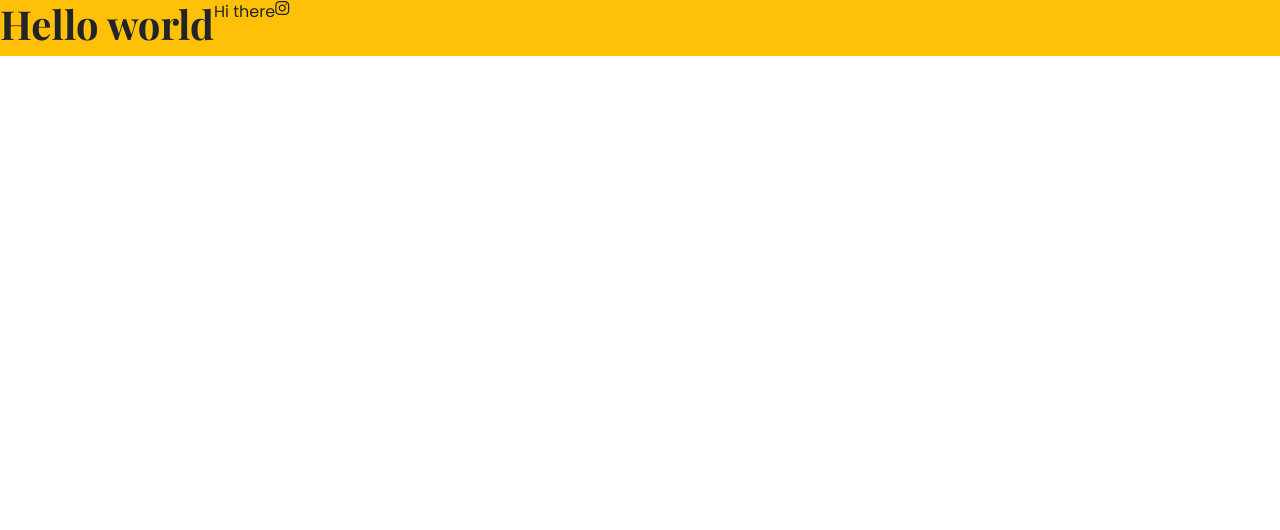
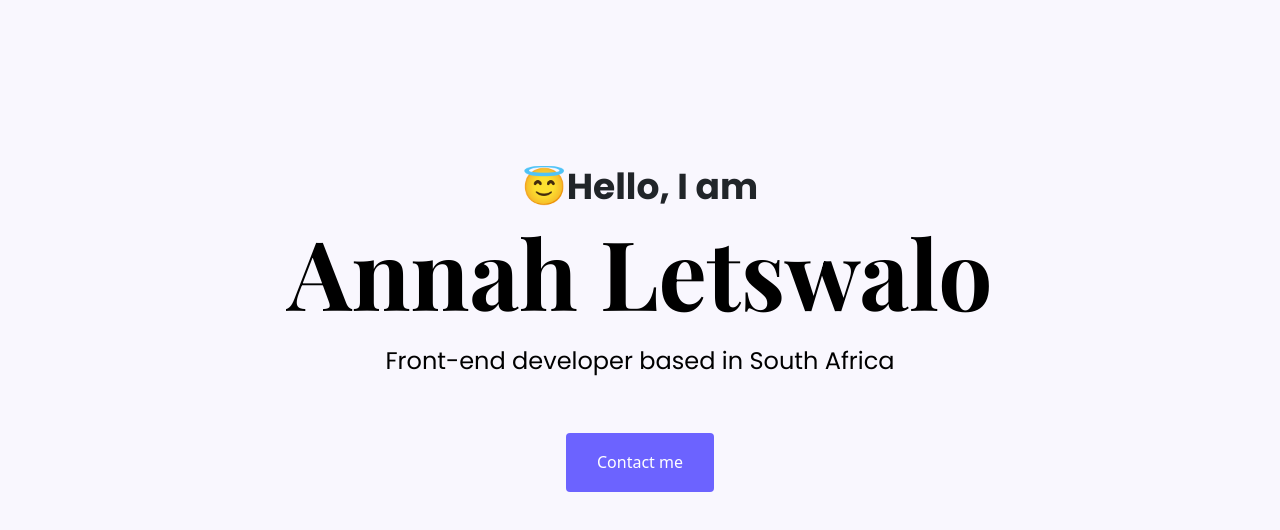
Before and after one commit to Aletswalo/portfolio-project, a plain HTML site: page index.html in a window 1280 px wide. Drawn offline with nearby package versions, Linux system fonts and the light colour scheme; a web font is replaced by a local one.

Commit message:
Added hero and CSS variables

```diff
--- a/index.html
+++ b/index.html
@@ -13,14 +13,17 @@
     <title>Document</title>
 </head>
 <body>
-    <div class="d-flex bg-warning">
-    <h1>
-        Hello world
-    </h1>
-    <p>
-        Hi there
-    </p>
-    <i class="fa-brands fa-instagram"></i>
+    <div class="hero">
+   <p>
+    😇Hello, I am
+   </p>
+   <h1>
+   Annah Letswalo
+   </h1>
+   <h2 class="mb-5">
+    Front-end developer based in South Africa
+   </h2>
+   <a href="#" class="btn btn-branding">Contact me</a>
     </div>
 </body>
 </html>
--- a/src/styles.css
+++ b/src/styles.css
@@ -1,11 +1,52 @@
+
+:root {
+    --branding-color: #6c63ff;
+    --secondary-color: #f9f7fe;
+    --heading-font-family: "Playfair Display", serif;
+    --default-font-family: "Poppins", sans-serif;
+}
 
 
+
+h1, h2, h3, h4, h5, h6 {
+    font-family: var(--heading-font-family);
+    font-weight: bold;
+    color: black;
+}
+
 h1 {
-    font-family: "Playfair Display", serif;
-    font-weight: bold;
+    font-size: 96px;
 }
 
 p {
-    font-family: "Poppins", sans-serif;
+    font-family: var(--default-font-family);
     font-weight: normal;
 }
+
+.hero {
+    background: var(--secondary-color);
+    text-align: center;
+    padding: 160px 20px;
+}
+
+.hero p {
+    font-size: 36px;
+    font-weight: bold;
+    margin: 0;
+}
+
+.hero h2 {
+    font-family: var(--default-font-family);
+    font-weight: normal;
+    line-height: 2;
+    font-size: 24px;
+
+}
+
+.btn-branding {
+    background: var(--branding-color);
+    border-radius: 4px;
+    color: white;
+    line-height: 27px;
+    padding: 15px 30px;
+}
```
